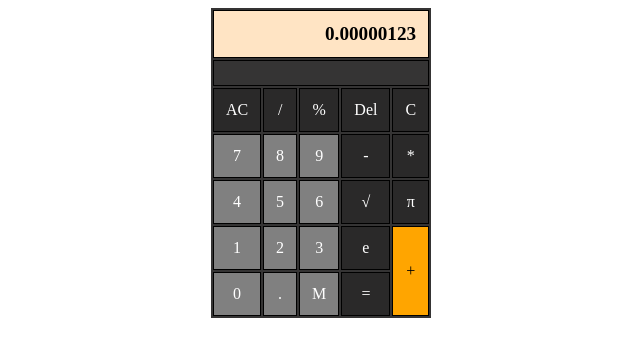
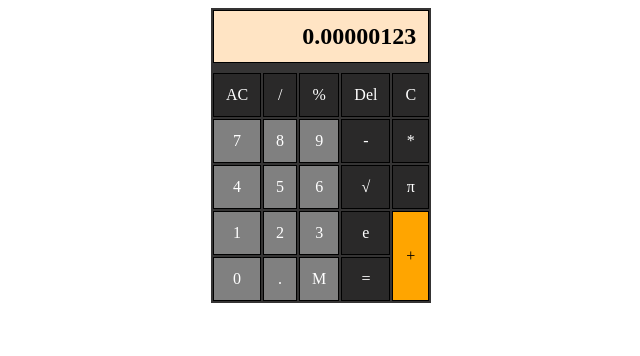
Before and after one commit to hamzaweb444/classassignment, a plain HTML site: page index.html in a window 1280 px wide. Shown: the whole page, without its empty margins (319-959 px from the left). Drawn offline with Linux system fonts and the light colour scheme.

Commit message:
made some changes

```diff
--- a/index.html
+++ b/index.html
@@ -13,9 +13,11 @@
         <tr>
             <td colspan="5" class="number"><b>0.00000123</b></td>
         </tr>
-        <tr class="gap">
-            <td colspan="5"></td>
+
+        <tr>
+            <td colspan="5" class="gap"></td>
         </tr>
+
         <tr>
             <td class="black">AC</td>
             <td class="black">/</td>
@@ -24,8 +26,6 @@
             <td class="black">C</td>
         </tr>
 
-
-
         <tr>
             <td class="grey">7</td>
             <td class="grey">8</td>
@@ -33,6 +33,7 @@
             <td class="black">-</td>
             <td class="black">*</td>
         </tr>
+
         <tr>
             <td class="grey">4</td>
             <td class="grey">5</td>
@@ -40,6 +41,7 @@
             <td class="black">√</td>
             <td class="black">π</td>
         </tr>
+
         <tr>
             <td class="grey">1</td>
             <td class="grey">2</td>
@@ -53,7 +55,6 @@
             <td class="grey">.</td>
             <td class="grey">M</td>
             <td class="black">=</td>
-
         </tr>
     </table>
 </body>
--- a/style.css
+++ b/style.css
@@ -2,7 +2,6 @@ table{
   background-color: rgb(53, 52, 52);
    margin: 0px auto;
     /* border: 1px solid black; */
-
 }
 
 td{
@@ -14,7 +13,7 @@ td{
 .number{
     text-align: right;
     background-color: bisque;
-    font-size: larger;
+    font-size: x-large
 }
 
 .plus{
@@ -33,4 +32,6 @@ td{
 
 .gap{
     border: none;
+    height: 0.4em;
+    padding: 0px;
 }
```
